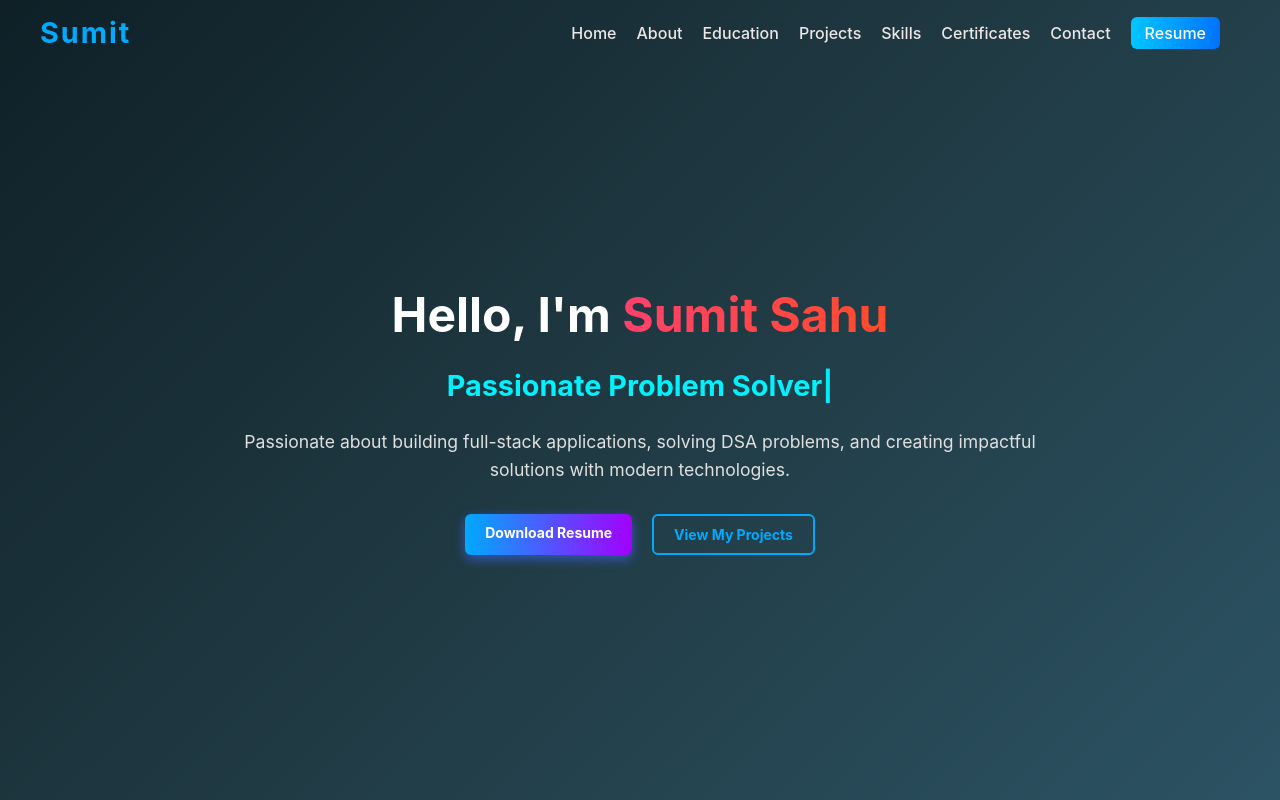
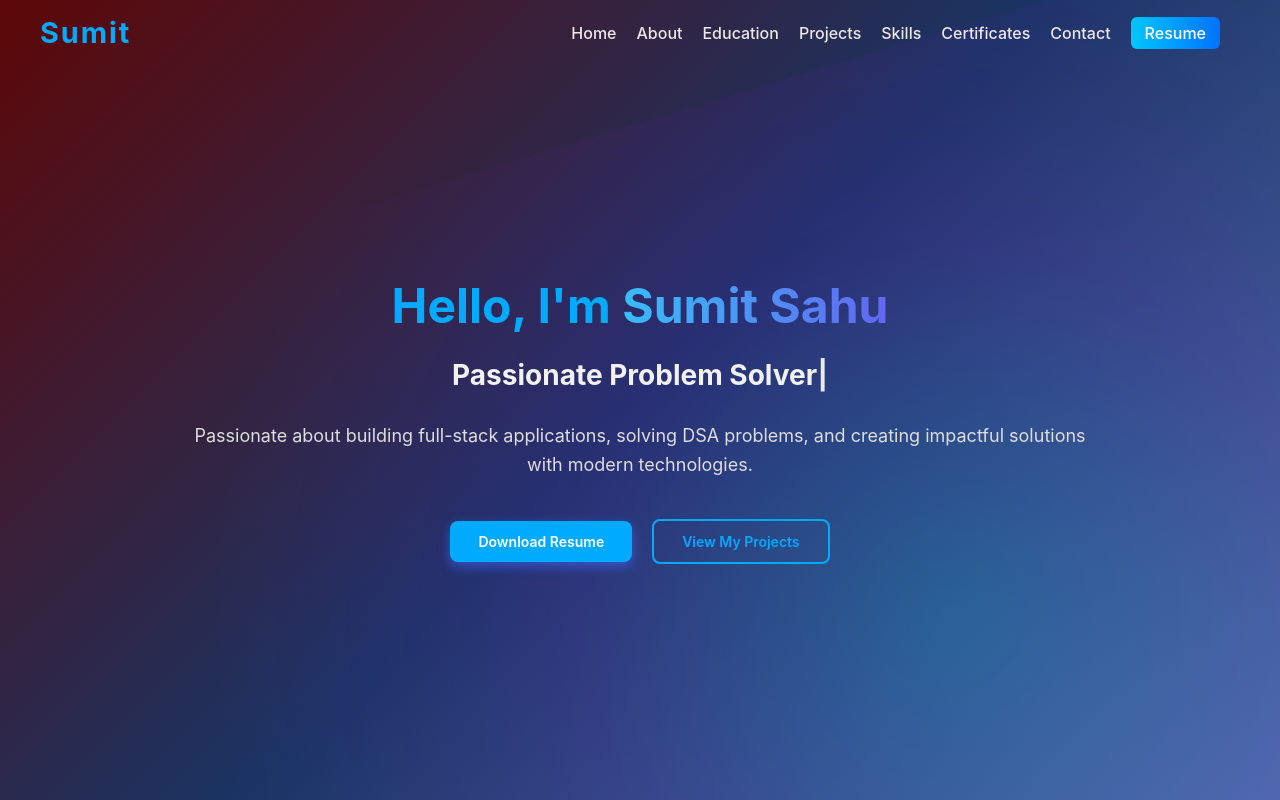
Before and after one commit to sumitsahu98/Portfolio, a React (Create React App) app: page / in a window 1280 px wide. Shown: the top 800 px of the page. Built offline with nearby package versions, Linux system fonts and the light colour scheme.

Commit message:
Update project with new hero section background, skills section, and other UI modifications

```diff
--- a/src/components/Education.css
+++ b/src/components/Education.css
@@ -1,6 +1,6 @@
 .education {
   padding: 80px 20px;
-  background: linear-gradient(135deg, #dbeafe, #93c5fd);
+  background: linear-gradient(135deg, #4a6567, #92afe6, #362d7d);
   text-align: center;
 }
 
@@ -70,9 +70,9 @@
 }
 
 .timeline-item .content:hover {
-  transform: translateY(-8px) scale(1.03);
-  box-shadow: 0 12px 30px rgba(37, 99, 235, 0.35);
-  background: linear-gradient(135deg, #eff6ff, #dbeafe);
+    transform: translateY(-12px) scale(1.05);
+  box-shadow: 0px 12px 30px rgba(0, 170, 255, 0.4), 0px 12px 30px rgba(162, 0, 255, 0.4);
+  background: linear-gradient(135deg, rgba(64, 93, 175, 0.595), rgba(38, 163, 185, 0.806));
 }
 
 /* Left Items */
--- a/src/components/Hero.css
+++ b/src/components/Hero.css
@@ -1,97 +1,89 @@
 .hero {
+  padding: 100px 20px;
+  text-align: center;
+  color: #f1f1f1;
   position: relative;
-  height: 100vh;
+  overflow: hidden;
+  min-height: 75vh;
   display: flex;
   justify-content: center;
   align-items: center;
-  text-align: center;
-  background: linear-gradient(135deg, #0f2027, #203a43, #2c5364); /* Dark gradient theme */
-  color: white;
-  overflow: hidden;
+  background: linear-gradient(135deg, #5d0707, #1a3464, #4773a6);
 }
 
-.hero-overlay {
+/* Floating gradient overlay */
+.hero::before {
+  content: "";
   position: absolute;
-  top: 0;
-  left: 0;
-  width: 100%;
-  height: 100%;
-  background: radial-gradient(circle, rgba(255,255,255,0.05), transparent 70%);
+  top: 0%;
+  left: 0%;
+  width: 140%;
+  height: 140%;
+  background: radial-gradient(circle, rgba(0,170,255,0.15), rgba(162,0,255,0.1), transparent 70%);
+  animation: floatingBg 15s linear infinite;
   z-index: 0;
-  animation: pulse 6s infinite;
 }
 
-@keyframes pulse {
-  0% { opacity: 0.4; }
-  50% { opacity: 0.8; }
-  100% { opacity: 0.4; }
+@keyframes floatingBg {
+  0% { transform: translate(0, 0) rotate(0deg); }
+  50% { transform: translate(60px, 60px) rotate(180deg); }
+  100% { transform: translate(0, 0) rotate(360deg); }
 }
 
+/* Hero content */
 .hero-content {
   position: relative;
   z-index: 1;
-  max-width: 800px;
-  padding: 20px;
+  max-width: 900px;
 }
 
 .hero h1 {
-  font-size: 3rem;
-  margin-bottom: 10px;
+  font-size: 48px;
+  margin-bottom: 20px;
+  color: #00aaff;
 }
 
 .hero h1 .highlight {
-  background: linear-gradient(90deg, #ff416c, #ff4b2b);
-  -webkit-background-clip: text;
-  -webkit-text-fill-color: transparent;
-  font-weight: bold;
+  color: #a200ff;
 }
 
 .hero h2 {
-  font-size: 1.8rem;
-  margin-bottom: 20px;
-  color: #00f2fe;
-  min-height: 40px;
+  font-size: 28px;
+  margin-bottom: 30px;
 }
 
 .hero p {
-  font-size: 1.1rem;
-  margin-bottom: 30px;
+  font-size: 18px;
+  color: #ddd;
+  margin-bottom: 40px;
   line-height: 1.6;
-  color: #e0e0e0;
 }
 
-.hero-buttons {
-  display: flex;
-  justify-content: center;
-  gap: 20px;
-}
-
-.btn {
-  background: linear-gradient(90deg, #ff416c, #ff4b2b);
-  color: white;
-  padding: 12px 25px;
-  border-radius: 30px;
-  font-weight: bold;
-  text-decoration: none;
-  transition: transform 0.3s ease, box-shadow 0.3s ease;
-}
-
-.btn:hover {
-  transform: translateY(-3px);
-  box-shadow: 0 8px 20px rgba(255, 65, 108, 0.4);
-}
-
-.btn-outline {
-  border: 2px solid #00f2fe;
-  color: #00f2fe;
-  padding: 12px 25px;
-  border-radius: 30px;
-  font-weight: bold;
+.hero-buttons .btn, .hero-buttons .btn-outline {
+  padding: 12px 28px;
+  margin: 0 10px;
+  border-radius: 8px;
+  font-weight: 600;
   text-decoration: none;
   transition: all 0.3s ease;
 }
 
-.btn-outline:hover {
-  background: #83e6eb;
-  color: #111;
+.hero-buttons .btn {
+  background: #00aaff;
+  color: #fff;
 }
+
+.hero-buttons .btn:hover {
+  background: #0077cc;
+}
+
+.hero-buttons .btn-outline {
+  border: 2px solid #00aaff;
+  color: #00aaff;
+  background: transparent;
+}
+
+.hero-buttons .btn-outline:hover {
+  background: #00aaff;
+  color: #fff;
+}
```
